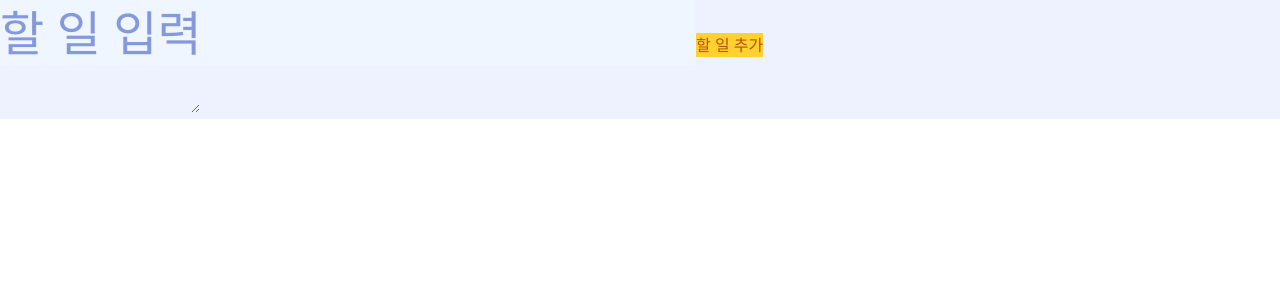
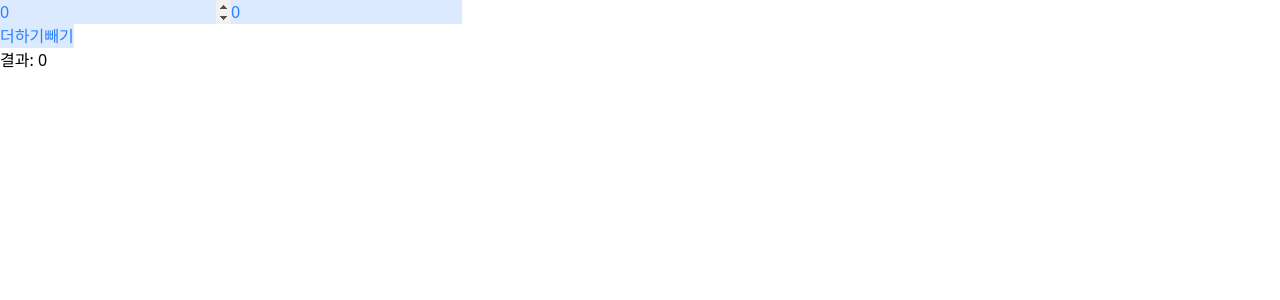
Before and after one commit to anyunseo25/hmmteresting-todo-again, a React (Vite) app: page / in a window 1280 px wide. Shown: the top 300 px of the page. Built offline with nearby package versions, Linux system fonts and the light colour scheme.

Commit message:
내가해냄

```diff
--- a/src/App.tsx
+++ b/src/App.tsx
@@ -1,9 +1,9 @@
-import Form from './todos';
+import Calculator from './task4';
 
 function App() {
   return (
     <div>
-    <Form />
+    <Calculator />
     </div>
   );
 }
--- a/src/namelist.tsx
+++ /dev/null
@@ -1,5 +0,0 @@
-function Todos {
-
-}
-
-export default Todos;
--- /dev/null
+++ b/src/task4.tsx
@@ -0,0 +1,56 @@
+import React, { useState } from 'react';
+import { parseAst } from 'vite';
+
+function Calculator() {
+  const [num1, setNum1] = useState(0.0);
+  const [num2, setNum2] = useState(0.0);
+  const [result, setResult] = useState(0);
+
+  const onChange1 = (event: React.ChangeEvent<HTMLInputElement>) => {
+    setNum1(parseFloat(event.target.value));
+  }
+  const onChange2 = (event: React.ChangeEvent<HTMLInputElement>) => {
+    setNum2(parseFloat(event.target.value));
+  }
+
+
+  const onClick1 = (event: React.MouseEvent<HTMLButtonElement>) => {
+    event.preventDefault();
+    setResult(num1 + num2);
+  }
+
+  const onClick2 = (event: React.MouseEvent<HTMLButtonElement>) => {
+    event.preventDefault();
+    setResult(num1 - num2);
+  }
+
+  // 여기서부터 작성하세요!
+
+  return (
+    <div>
+      <input
+        type="number"
+        step="0.000000000000000000000000000000000000000000000000000000000000000000000000000000000000000000000001"
+        value={num1}
+        placeholder="첫 번째 숫자"
+        className='text-blue-500 border-zinc-950 bg-blue-100'
+        onChange={onChange1}
+      />
+      <input
+        type="number"
+        step="0.000000000000000000000000000000000000000000000000000000000000000000000000000000000000000000000001"
+        value={num2}
+        placeholder="두 번째 숫자"
+        className='text-blue-500 border-zinc-950 bg-blue-100 right-0.5'
+        onChange={onChange2}
+      />
+      <div>
+        <button onClick={onClick1} className='text-blue-500 border-zinc-950 bg-blue-100' >더하기</button>
+        <button onClick={onClick2} className='text-blue-500 border-zinc-950 bg-blue-100' >빼기</button>
+      </div>
+      <p>결과: {result}</p>
+    </div>
+  );
+}
+
+export default Calculator;
--- a/src/todos.tsx
+++ b/src/todos.tsx
@@ -25,8 +25,6 @@ function Todo() {
       <button type="submit" onSubmit={onSubmit} className="bg-amber-300 text-amber-700 right-2"> 할 일 추가 </button>
     </form>
 
-    <textarea />
-
         <ul className='to-blue-950 text-3xl bg-blue-50'>
             {Lists.map((item) => <li>{item}</li>)}
         </ul>
```
